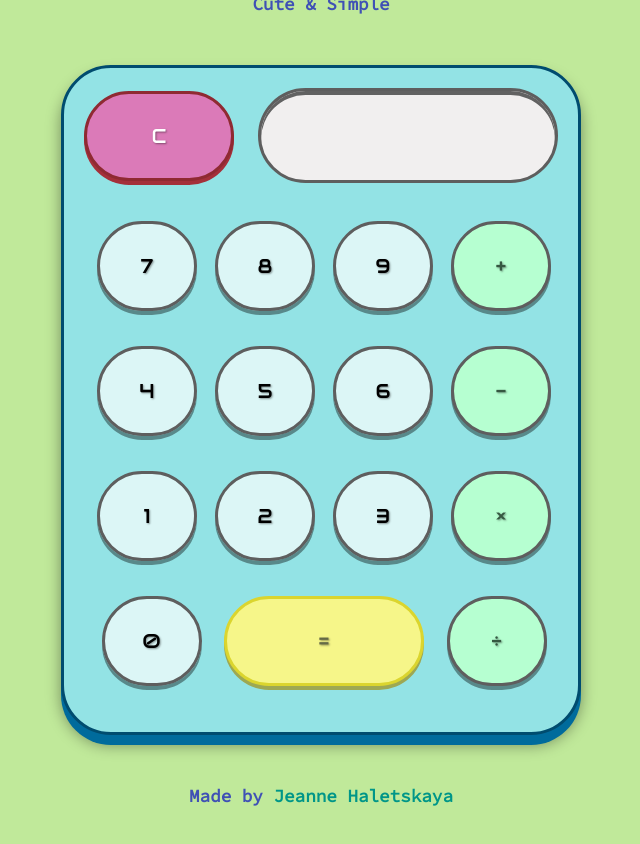
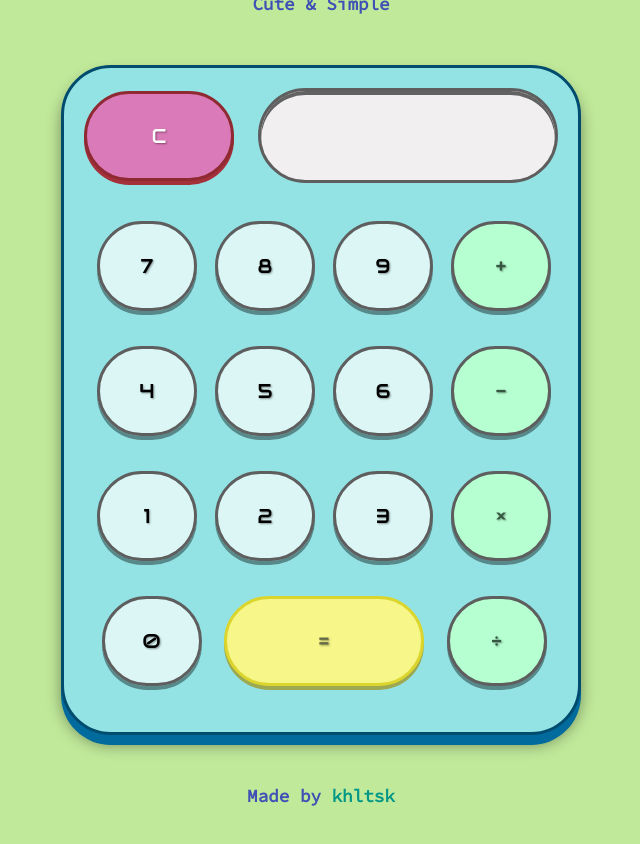
Before and after one commit to khltsk/simple-calculator, a plain HTML site: page index.html in a window 1280 px wide. Shown: the whole page, without its empty margins (319-959 px from the left). Drawn offline with Linux system fonts and the light colour scheme; a web font is replaced by a local one.

Commit message:
Update index.html

```diff
--- a/index.html
+++ b/index.html
@@ -39,11 +39,11 @@
         </div>
     </div>
 
-    <h5>Made by <a href="https://github.com/jeannehaletskaya" target="_blank" rel="noreferrer"
-            style="text-decoration: none; color: #009688; font-weight: 900; font-size: 1.1rem; font-family: 'Source Code Pro';">Jeanne
-            Haletskaya</a></h5>
+    <h5>Made by <a href="https://github.com/khltsk" target="_blank" rel="noreferrer"
+            style="text-decoration: none; color: #009688; font-weight: 900; font-size: 1.1rem; font-family: 'Source Code Pro';">khltsk</a></h5>
 
     <script src="calculate.js">
     </script>
 </body>
+
 </html>
```
